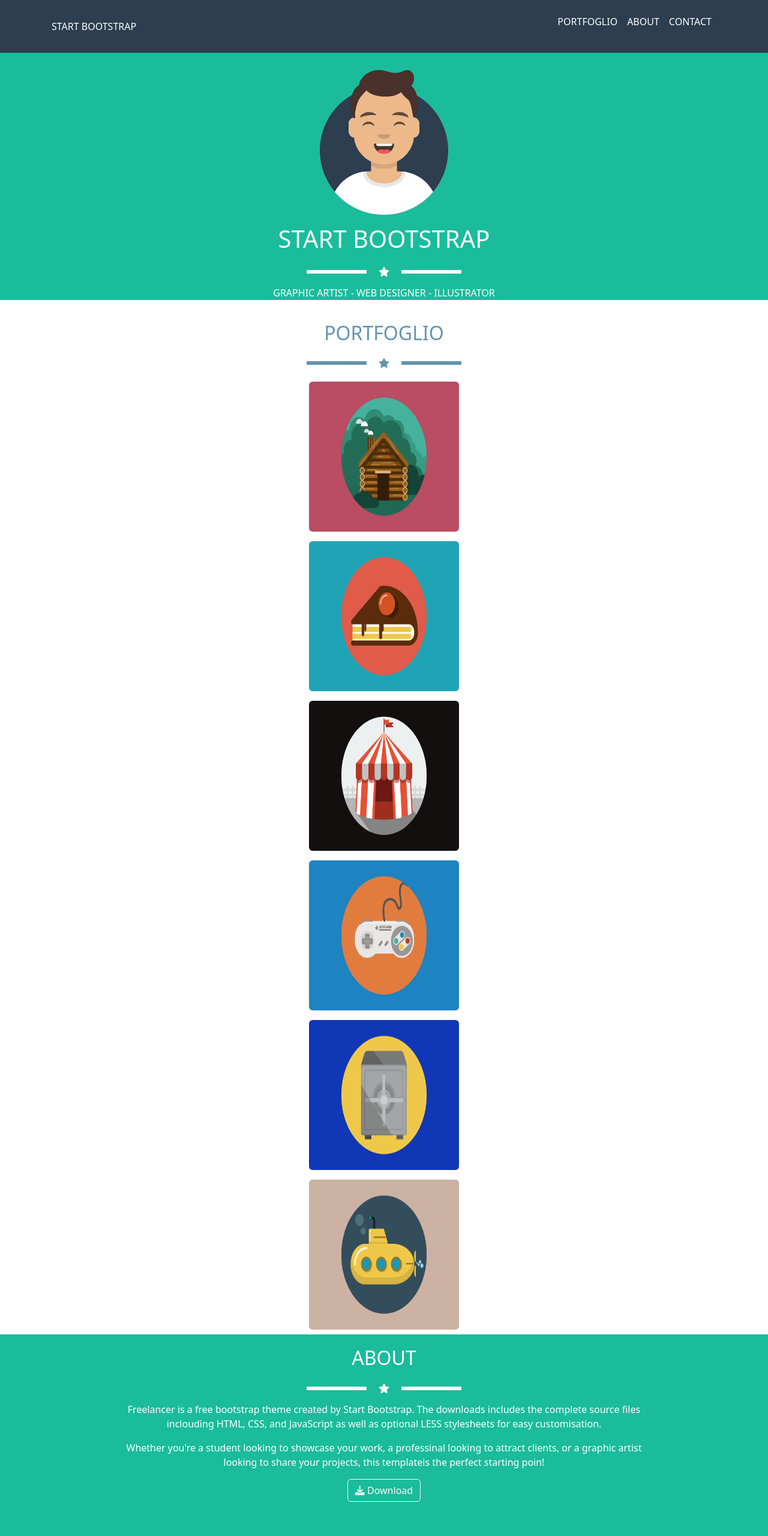
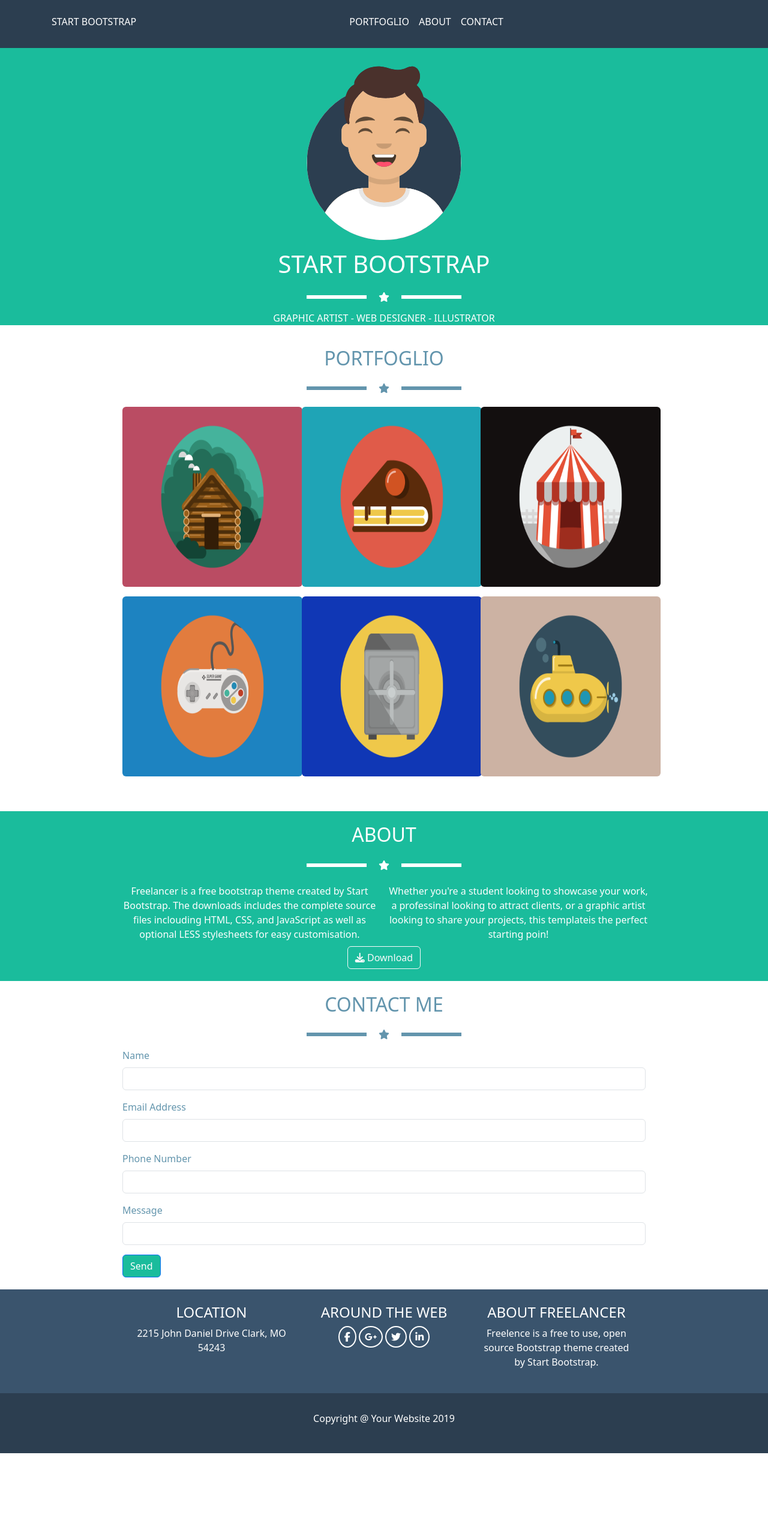
Before and after one commit to alessiarabacchi/html-css-bootstrap-freelancer, a plain HTML site: page index.html in a window 1280 px wide. Shown: the top 2560 px of the page at 60% size. After the commit the page ends 2422 px from the top, so only its background shows below. Drawn offline with nearby package versions, Linux system fonts and the light colour scheme.

Commit message:
add responsive

```diff
--- a/css/style.css
+++ b/css/style.css
@@ -10,14 +10,15 @@
 
 .first-section {
   padding-top: 20px;
-  min-height: 400px;
+  padding-top: 20px;
+
   background-color: #1abc9c;
   color: white;
 }
 
 img {
-  height: 250px;
-  width: 250px;
+  width: 300px;
+  height: 300px;
   margin: 0 auto;
 }
 
@@ -29,7 +30,7 @@
 
 .second-section {
   padding-top: 20px;
-  min-height: 1000px;
+  padding-bottom: 50px;
   background-color: white;
   color: #6395ad;
 }
@@ -41,7 +42,7 @@
 
 .third-section {
   padding-top: 20px;
-  min-height: 400px;
+  padding-bottom: 20px;
   background-color: #1abc9c;
   color: white;
 }
@@ -60,7 +61,8 @@
 .fifth-section {
   margin-top: 20px;
   padding-top: 20px;
-  min-height: 300px;
+  padding-bottom: 20px;
+
   background-color: #3a546d;
   color: white;
 }
--- a/index.html
+++ b/index.html
@@ -42,12 +42,14 @@
         class="container-md d-flex justify-content-between align-items-center p-3"
       >
         <div>START BOOTSTRAP</div>
-        <div class="d-flex justify-content-between align-items-center">
-          <p class="p-2">PORTFOGLIO</p>
-          <p class="p-2">ABOUT</p>
-          <p class="p-2">CONTACT</p>
+        <div class=" d-none d-md-flex  ">
+          <div class="p-2 d-flex">PORTFOGLIO</div>
+          <div class="p-2 d-flex">ABOUT</div>
+          <div class="p-2 d-flex">CONTACT</div>
         </div>
+        <div><i class="fa-solid fa-bars  d-md-none"></i></div>
       </div>
+
     </header>
     <!-- Section 1  -->
     <section class="first-section">
@@ -69,7 +71,7 @@
     </section>
 
     <!-- Section 2  -->
-    <section class="second-section">
+    <section class="second-section ">
       <div class="container">
         <h2 class="text-center">PORTFOGLIO</h2>
         <div
@@ -80,42 +82,42 @@
           <div class="line"></div>
         </div>
         <div class="row">
-          <div class="col-sm-12 .col-md-6 .col-lg-4">
+          <div class="col-md-6 col-lg-4">
             <img
               class="rounded mx-auto d-block m-2"
               src="./img/cabin.png"
               alt="Cabin"
             />
           </div>
-          <div class="col-sm-12 .col-md-6 .col-lg-4">
+          <div class="col-md-6 col-lg-4">
             <img
               class="rounded mx-auto d-block m-2"
               src="./img/cake.png"
               alt="Cake"
             />
           </div>
-          <div class="col-sm-12 .col-md-6 .col-lg-4">
+          <div class="col-md-6 col-lg-4">
             <img
               class="rounded mx-auto d-block m-2"
               src="./img/circus.png"
               alt="Circus"
             />
           </div>
-          <div class="col-sm-12 .col-md-6 .col-lg-4">
+          <div class="col-md-6 col-lg-4">
             <img
               class="rounded mx-auto d-block m-2"
               src="./img/game.png"
               alt="Game"
             />
           </div>
-          <div class="col-sm-12 .col-md-6 .col-lg-4">
+          <div class="col-md-6 col-lg-4">
             <img
               class="rounded mx-auto d-block m-2"
               src="./img/safe.png"
               alt="Safe"
             />
           </div>
-          <div class="col-sm-12 .col-md-6 .col-lg-4">
+          <div class="col-md-6 col-lg-4">
             <img
               class="rounded mx-auto d-block m-2"
               src="./img/submarine.png"
@@ -137,18 +139,21 @@
           <span> <i class="fa-solid fa-star"></i> </span>
           <div class="line"></div>
         </div>
-        <div  >
-        <p class=".d-md-flex">
+
+        <div class="row">
+          <div class="p-2 col-md-6 d-md-flex text-left">
             Freelancer is a free bootstrap theme created by Start Bootstrap. The
             downloads includes the complete source files inclouding HTML, CSS, and
             JavaScript as well as optional LESS stylesheets for easy
             customisation.
-        </p>
-        <p class=".d-md-flex">
+          </div>
+          <div class="p-2 col-md-6 d-md-flex text-left">
             Whether you're a student looking to showcase your work, a professinal
             looking to attract clients, or a graphic artist looking to share your
             projects, this templateis the perfect starting poin!
-        </p>
+          </div>
+
+        </div>
         <button class="btn btn-outline-light">
           <i class="fa-solid fa-download"></i>
           Download
@@ -169,22 +174,22 @@
         </div>
         <form>
           <div class="mb-3">
-            <label for="exampleInputEmail1" class="form-label">Name</label>
-            <input type="email" class="form-control" id="exampleInputEmail1" aria-describedby="emailHelp">
+            <label for="exampleInputName1" class="form-label">Name</label>
+            <input type="name" class="form-control" id="exampleInputName1" aria-describedby="name">
 
           </div>
           <div class="mb-3">
-            <label for="exampleInputPassword1" class="form-label">Email Address</label>
-            <input type="password" class="form-control" id="exampleInputPassword1">
+            <label for="exampleInputEmail1" class="form-label">Email Address</label>
+            <input type="email" class="form-control" id="exampleInputEmail1" aria-describedby="email">
           </div>
           <div class="mb-3">
-            <label for="exampleInputEmail1" class="form-label">Phone Number</label>
-            <input type="email" class="form-control" id="exampleInputEmail1" aria-describedby="emailHelp">
+            <label for="exampleInputPhone1" class="form-label">Phone Number</label>
+            <input type="phone" class="form-control" id="exampleInputPhone1" aria-describedby="phone-number">
 
           </div>
           <div class="mb-3">
-            <label for="exampleInputEmail1" class="form-label">Message</label>
-            <input type="email" class="form-control" id="exampleInputEmail1" aria-describedby="emailHelp">
+            <label for="exampleInputMessage1" class="form-label">Message</label>
+            <input type="message" class="form-control" id="exampleInputMessage1" aria-describedby="message">
 
           </div>
           <button type="submit" class="btn btn-primary">Send</button>
@@ -194,11 +199,12 @@
     <!-- Section 5  -->
     <section class="fifth-section p-4">
       <div class="container text-center">
-        <div>
+        <div class="row">
+          <div class="col-md-4">
             <h4>LOCATION</h4>
             <p>2215 John Daniel Drive Clark, MO 54243</p>
           </div>
-        <div>
+          <div class="col-md-4">
             <h4>AROUND THE WEB</h4>
             <div >
               <i  class="fa-brands fa-facebook-f icon p-2"></i>
@@ -207,9 +213,10 @@
               <i  class="fa-brands fa-linkedin-in icon p-2"></i>
             </div>
           </div>
-        <div>
+          <div class="col-md-4">
             <h4>ABOUT FREELANCER</h4>
             <p>Freelence is a free to use, open source Bootstrap theme created by Start Bootstrap.</p>
+          </div>
         </div>
       </div>
     </section>
```
Lines whose indentation alone changed are shown as unchanged.
